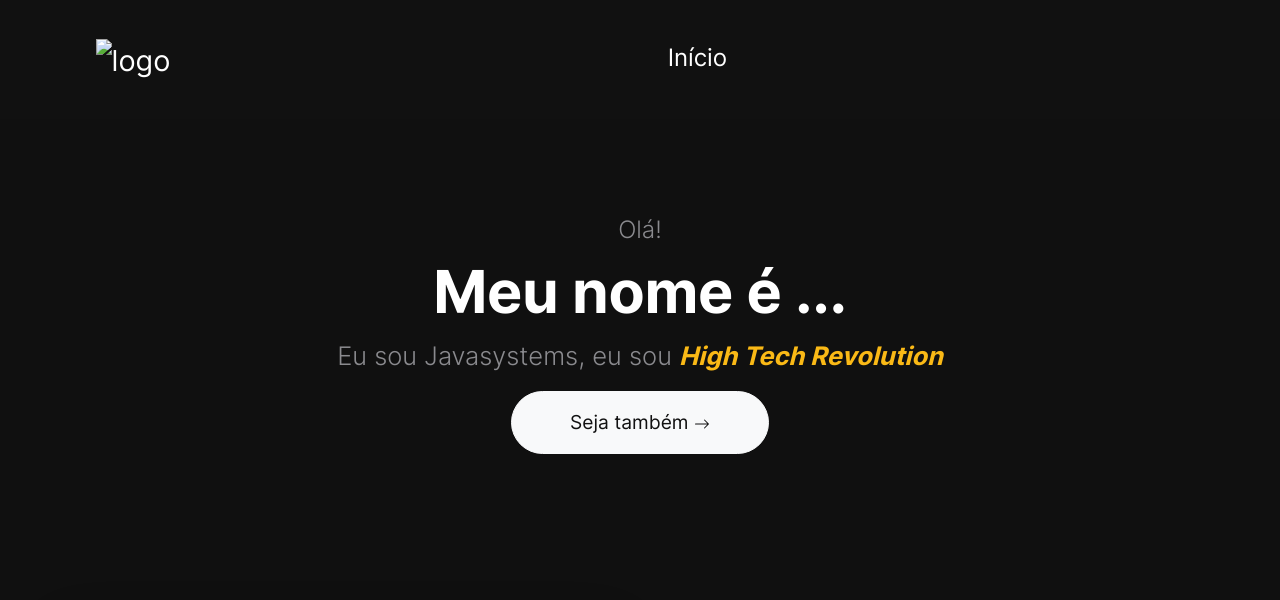
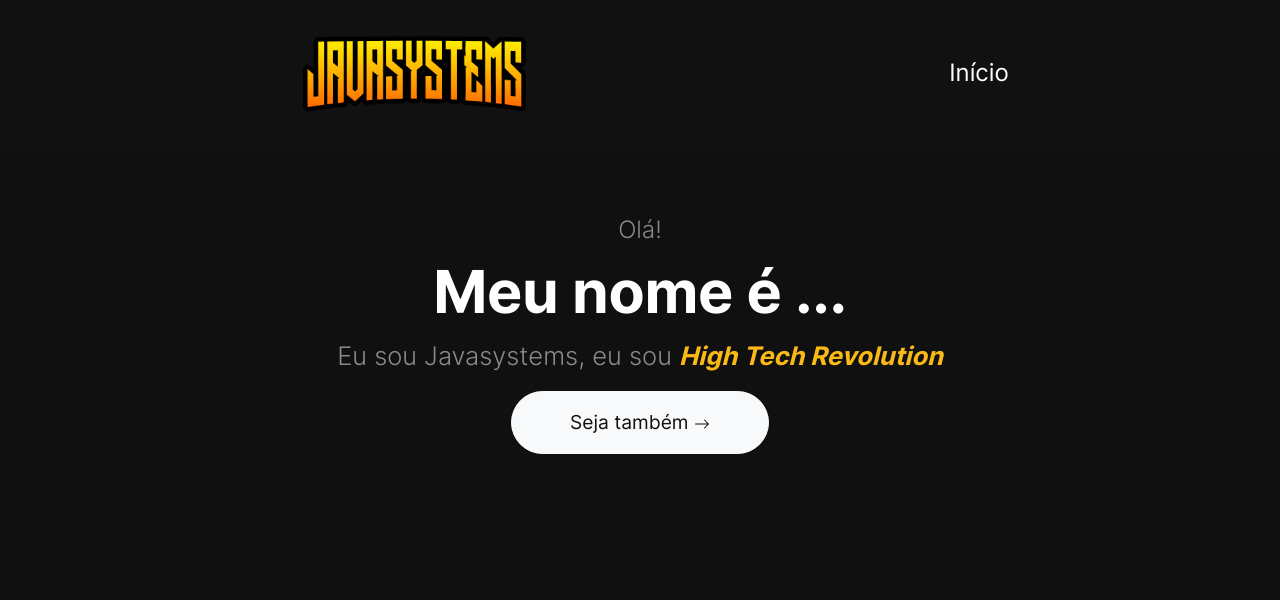
Before and after one commit to DavydZS2409/githubpages-workshop, a plain HTML site: page index.html in a window 1280 px wide. Shown: the top 600 px of the page. Drawn offline with Linux system fonts and the light colour scheme; the site is published under a folder, as on GitHub Pages, so addresses that start at the root find nothing.

Commit message:
Update index.html

```diff
--- a/index.html
+++ b/index.html
@@ -75,7 +75,7 @@
   <nav id="navScroll" class="navbar navbar-dark bg-black fixed-top px-vw-5" tabindex="0">
     <div class="container">
       <a class="navbar-brand pe-md-4 fs-4 col-12 col-md-auto text-center" href="https://www.javasystems.com.br" target="_blank">
-        <img src="/img/logo-escrita.png" width="35%" alt="logo">
+        <img src="./img/logo-escrita.png" width="35%" alt="logo">
       </a>
 
       <ul class="navbar-nav mx-auto mb-2 mb-lg-0 list-group list-group-horizontal">
```
